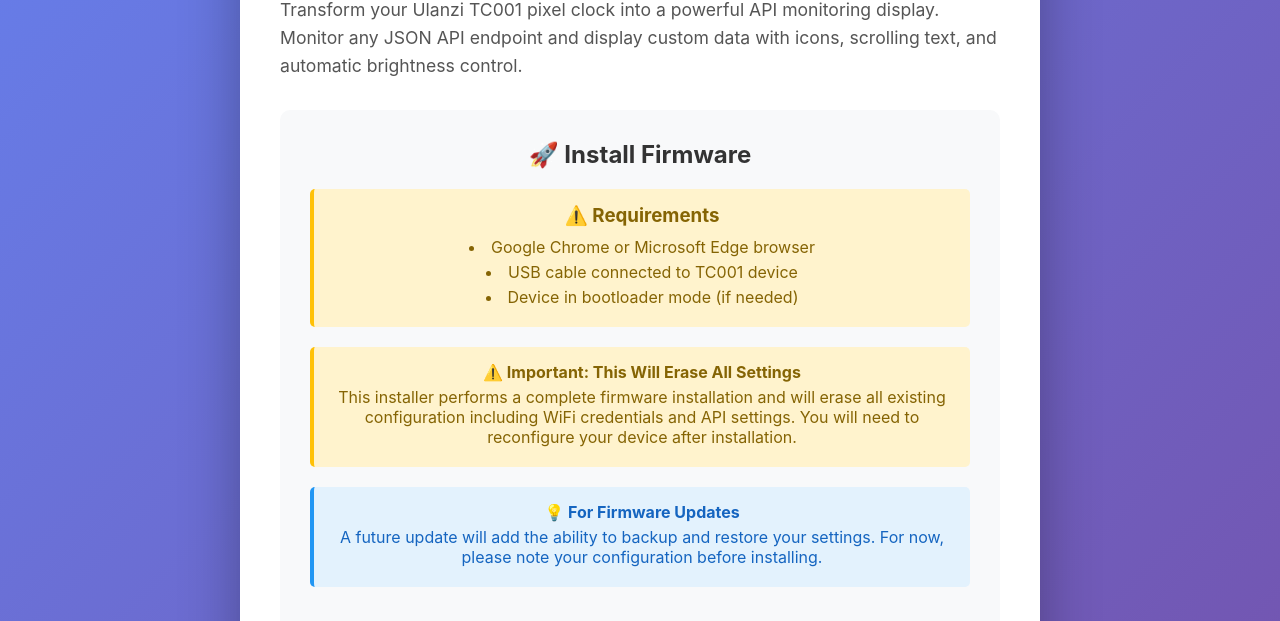
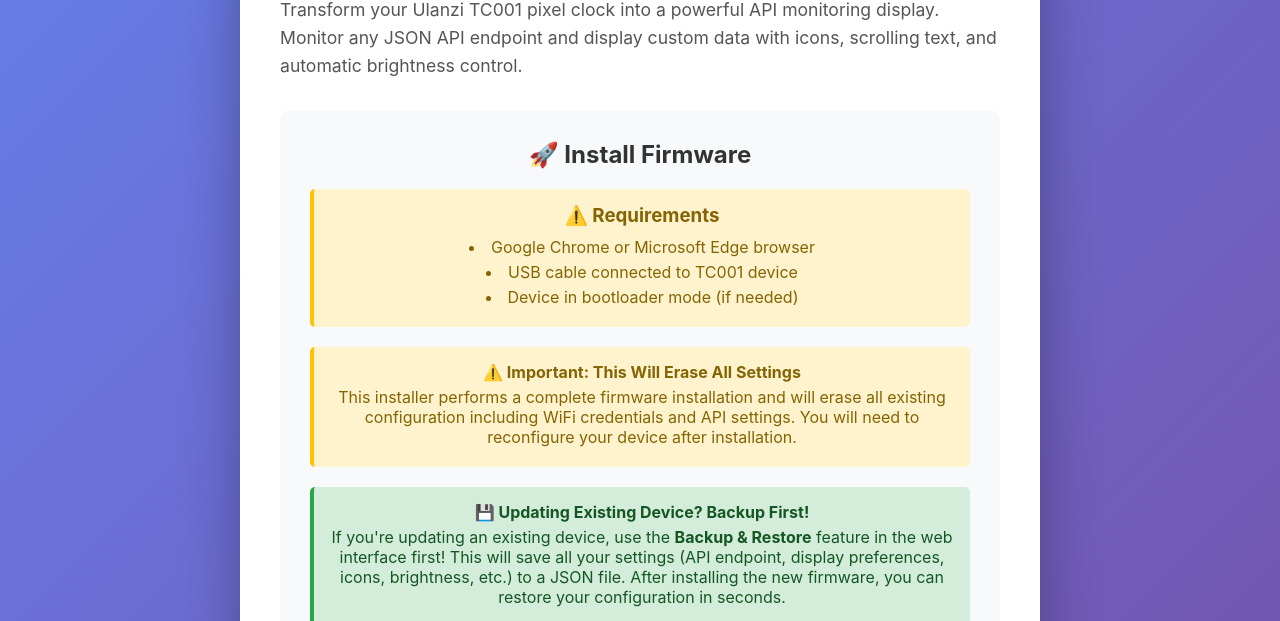
Before and after one commit to TommySharpNZ/Ulanzi-TC001-API-Monitor, a plain HTML site: page docs/index.html in a window 1280 px wide. Shown: the part 123-744 px from the top of the page. Drawn offline with Linux system fonts and the light colour scheme.

Commit message:
Backup/Restore feature

```diff
--- a/docs/index.html
+++ b/docs/index.html
@@ -225,10 +225,10 @@
         </p>
       </div>
 
-      <div class="info-box" style="background: #e3f2fd; border-color: #2196F3;">
-        <strong style="color: #1565c0;">💡 For Firmware Updates</strong>
-        <p style="color: #1565c0;">
-          A future update will add the ability to backup and restore your settings. For now, please note your configuration before installing.
+      <div class="info-box" style="background: #d4edda; border-color: #28a745;">
+        <strong style="color: #155724;">💾 Updating Existing Device? Backup First!</strong>
+        <p style="color: #155724;">
+          If you're updating an existing device, use the <strong>Backup & Restore</strong> feature in the web interface first! This will save all your settings (API endpoint, display preferences, icons, brightness, etc.) to a JSON file. After installing the new firmware, you can restore your configuration in seconds.
         </p>
       </div>
 
```
Also changed, not shown: 4 other files.
